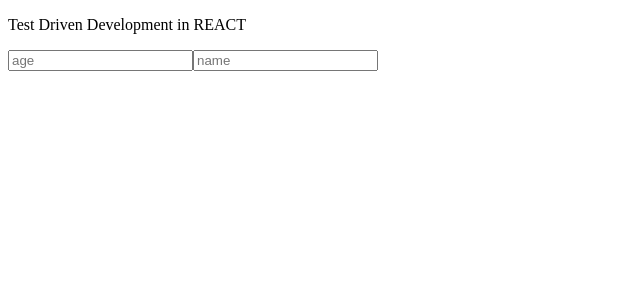
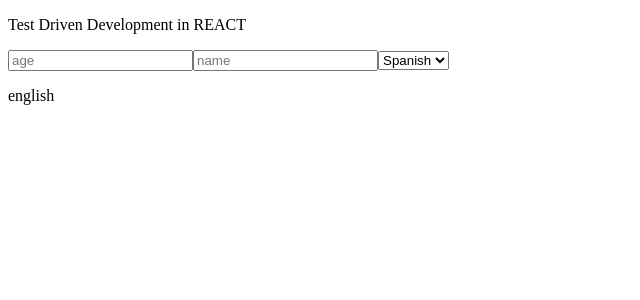
Before and after one commit to SamuelNjenga/tdd-frontend, a React (Create React App) app: page / in a window 1280 px wide. Shown: the top 300 px of the page, without its empty margins (0-640 px from the left). Built offline with nearby package versions, Linux system fonts and the light colour scheme.

Commit message:
feat: modify Main.test.js by including tests for select drop-downs and onChange event

```diff
--- a/src/components/forms/form-two/Main.js
+++ b/src/components/forms/form-two/Main.js
@@ -3,6 +3,11 @@
 const Main = () => {
   const [age, setAge] = useState("");
   const [name, setName] = useState("");
+  const [currentLanguage, setCurrentLanguage] = useState("english");
+
+  const changeLanguage = (newLanguage) => {
+    setCurrentLanguage(newLanguage);
+  };
 
   return (
     <div>
@@ -16,6 +21,14 @@
         onChange={(e) => setName(e.target.value)}
         placeholder="name"
       />
+      <select
+        onChange={(event) => changeLanguage(event.target.value)}
+        value={currentLanguage}
+      >
+        <option value="spanish">Spanish</option>
+        <option value="chinese" selected>Chinese</option>
+      </select>
+      <p>{currentLanguage}</p>
     </div>
   );
 };
```
Also changed, not shown: 1 other file (tests, documents, lock files or other folders).
